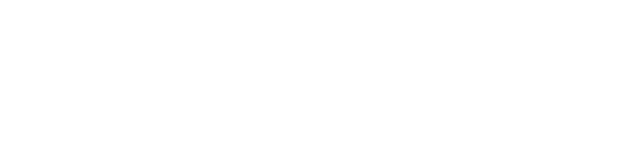
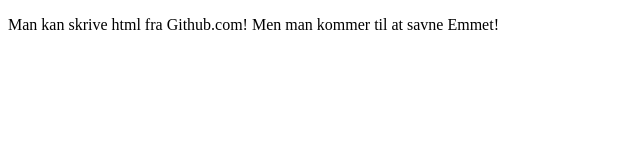
Before and after one commit to mwintherDK/mereTest, a plain HTML site: page index.html in a window 1280 px wide. Shown: the whole page, without its empty margins (0-640 px from the left). Drawn offline with Linux system fonts and the light colour scheme.

Commit message:
Opdaterede index.html

```diff
--- a/index.html
+++ b/index.html
@@ -5,6 +5,6 @@
 	<title>WEEEEEE</title>
 </head>
 <body>
-
+	<p>Man kan skrive html fra Github.com! Men man kommer til at savne Emmet!</p>
 </body>
 </html>
```
